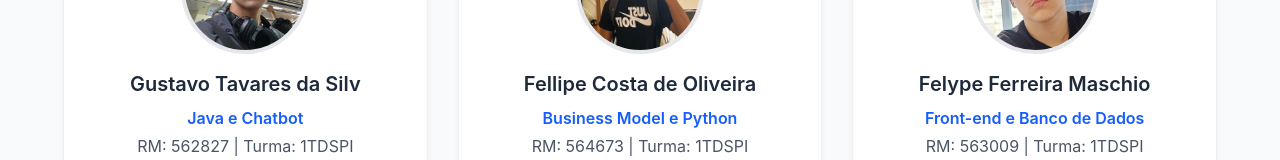
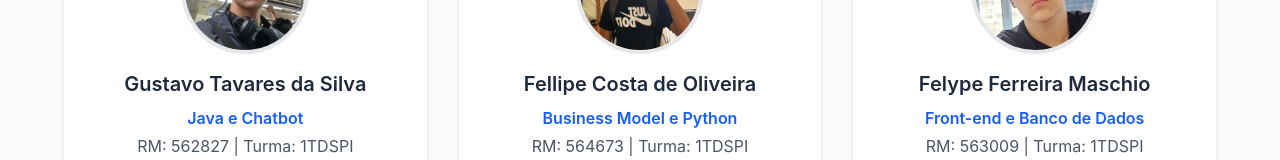
Before and after one commit to Sprint-3-HC-Acesso-Facil/CS4-Front-End, a React (Vite) app: page /integrantes in a window 1280 px wide. Shown: the part 468-628 px from the top of the page. Built offline with nearby package versions, Linux system fonts and the light colour scheme.

Commit message:
Arrumando problema na aba Integrantes 2

```diff
--- a/src/paginas/Integrantes.tsx
+++ b/src/paginas/Integrantes.tsx
@@ -6,7 +6,7 @@ import type { MembroEquipe } from '@/tipos'
 const membrosEquipe: MembroEquipe[] = [
   {
     id: '1',
-    nome: 'Gustavo Tavares da Silv',
+    nome: 'Gustavo Tavares da Silva',
     rm: '562827',
     turma: '1TDSPI',
     funcao: 'Java e Chatbot',
```
